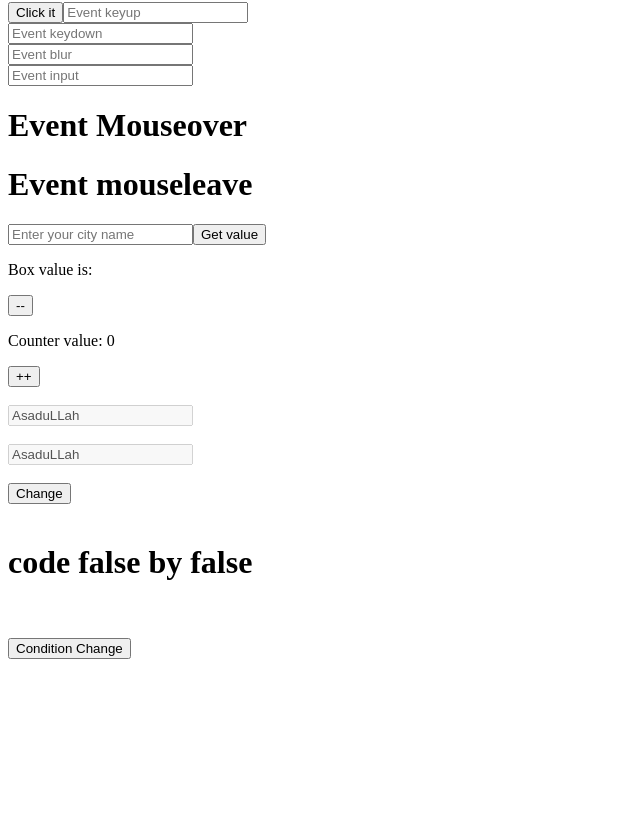
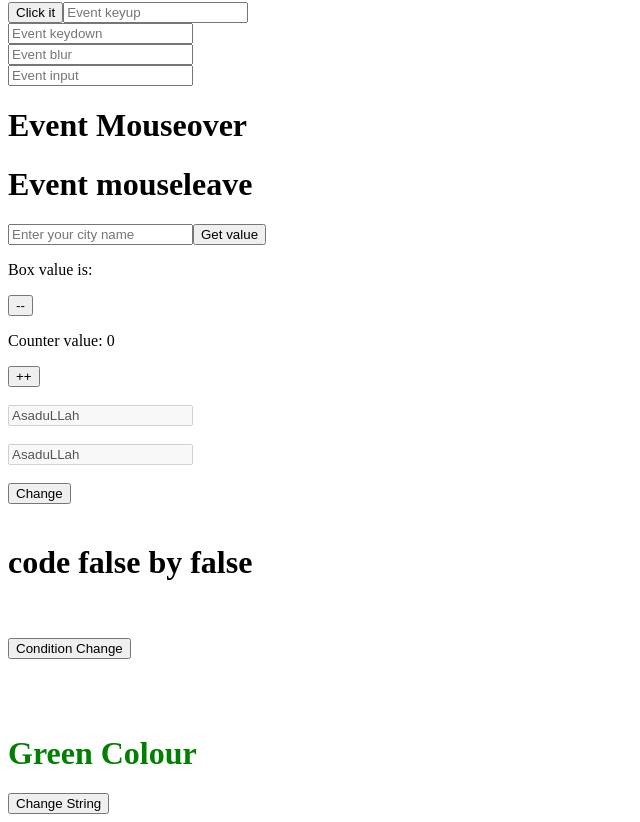
Before and after one commit to asadullahjamil0/newLatestAppModule, an Angular app: page / in a window 1280 px wide. Shown: the part 501-1323 px from the top of the page, without its empty margins (0-640 px from the left). Before the commit the page ends 1186 px from the top, so only its background shows below. Built offline with nearby package versions, Linux system fonts and the light colour scheme.

Commit message:
Multiple else-if statements

```diff
--- a/src/app/app.component.html
+++ b/src/app/app.component.html
@@ -51,3 +51,15 @@
 <br> <br>
 <button (click)="changeCondition()">Condition Change</button>
 <br> <br>
+<br> <br>
+<!--multiple else-if statements -->
+<ng-template [ngIf]="color==='red'">
+    <h1 style="color: red;">Red Colour</h1>
+</ng-template>
+<ng-template [ngIf]="color==='green'">
+    <h1 style="color: green;">Green Colour</h1>
+</ng-template>
+<ng-template [ngIf]="color==='blue'">
+    <h1 style="color: blue;">Blue Colour</h1>
+</ng-template>
+<button (click)="changeString()">Change String</button>
--- a/src/app/app.component.ts
+++ b/src/app/app.component.ts
@@ -37,5 +37,9 @@ export class AppComponent {
   changeCondition() {
     this.show === false ? this.show = true : this.show = false;
   }
+  color = 'green';
+  changeString() {
+    this.color === 'green' ? this.color = 'red' : this.color = 'blue';
+  }
 
 }
```
